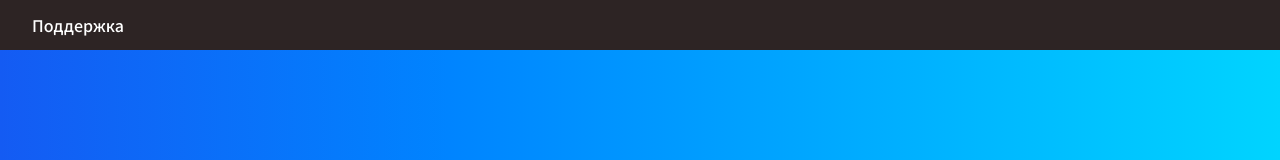
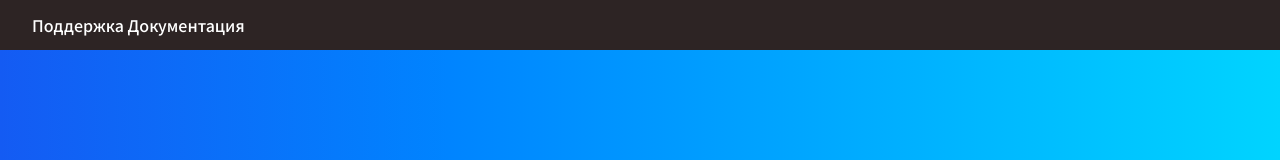
Before and after one commit to EdelweissBot/AkainuWeb, a plain HTML site: page index.html in a window 1280 px wide. Shown: the top 160 px of the page. Drawn offline with Linux system fonts and the light colour scheme.

Commit message:
Update index.html

```diff
--- a/index.html
+++ b/index.html
@@ -12,6 +12,7 @@
 <header class="outer header">
     <div class="inner header-content">
         <a class="header__support" href="https://discord.gg/tJMJBnSKxn">Поддержка</a>
+        <a class="header__support" href="https://sayhelloroman.github.io/AkainuWeb/docs/">Документация</a>
     </div>
 </header>
 <main class="main">
```
